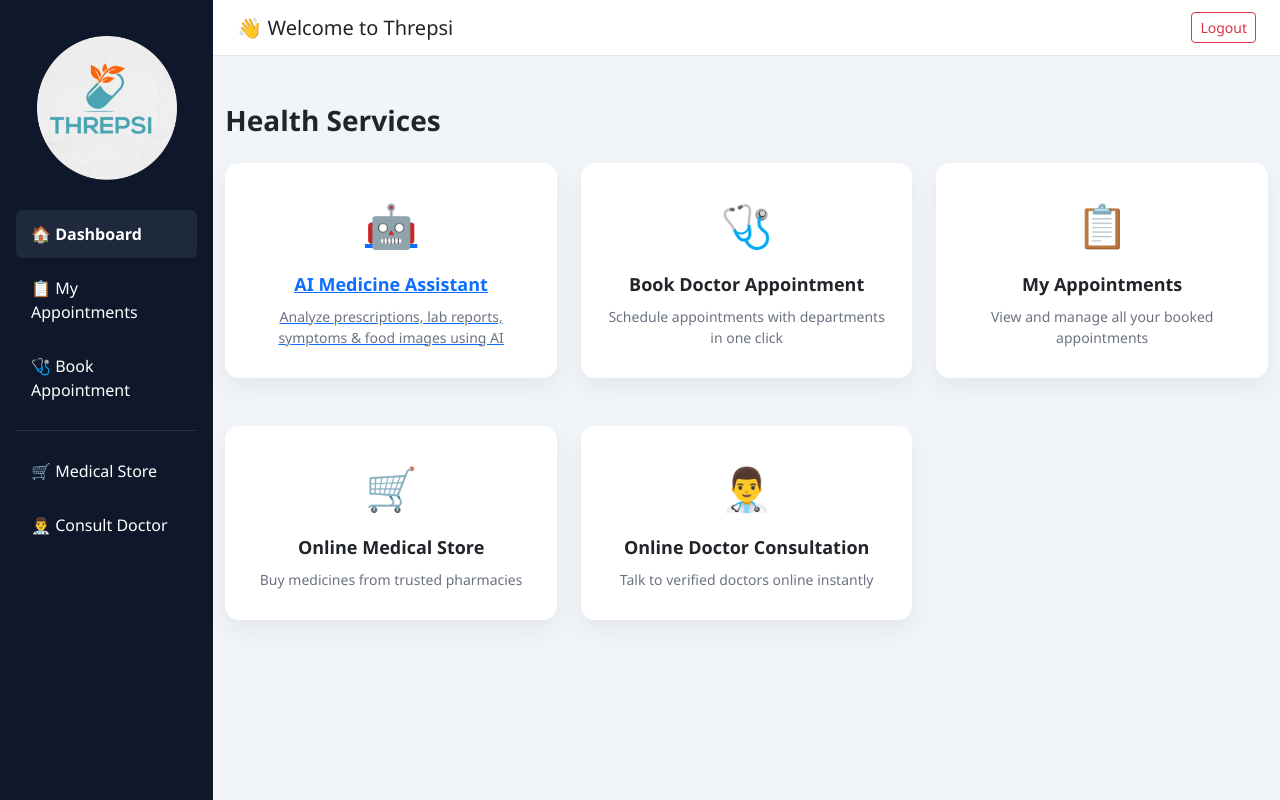
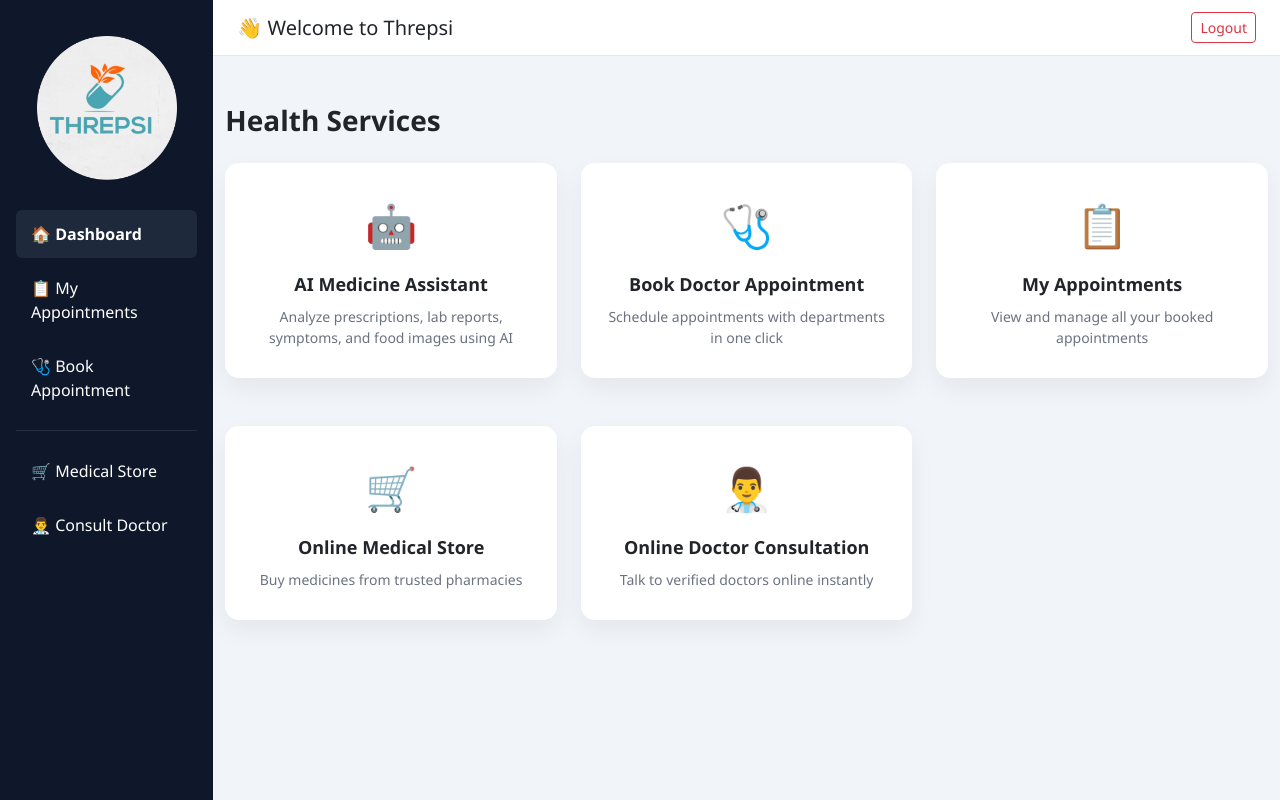
Before and after one commit to rishan17-world/threpsi-backend, a FastAPI app: page /dashboard in a window 1280 px wide. Run offline with FastAPI, Linux system fonts and the light colour scheme.

Commit message:
Update dashboard.html

```diff
--- a/templates/dashboard.html
+++ b/templates/dashboard.html
@@ -124,14 +124,19 @@
 
           <!-- AI Medicine Tool -->
           <div class="col-md-4">
-            <a href="https://threpsi-ai.streamlit.app" target="_blank">
+            <a href="https://threpsi-ai.streamlit.app"
+               target="_blank"
+               rel="noopener noreferrer"
+               class="text-decoration-none text-dark">
+
               <div class="feature-card">
                 <div class="feature-icon">🤖</div>
                 <div class="feature-title">AI Medicine Assistant</div>
                 <div class="feature-desc">
-                  Analyze prescriptions, lab reports, symptoms & food images using AI
+                  Analyze prescriptions, lab reports, symptoms, and food images using AI
                 </div>
               </div>
+
             </a>
           </div>
 
```
